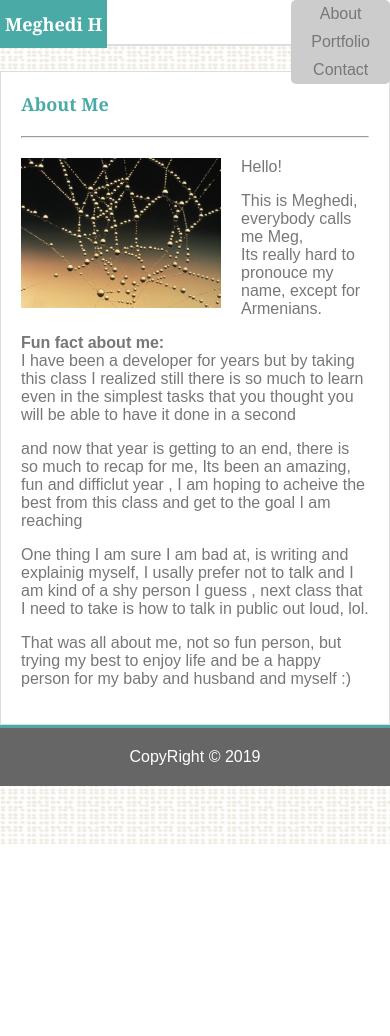
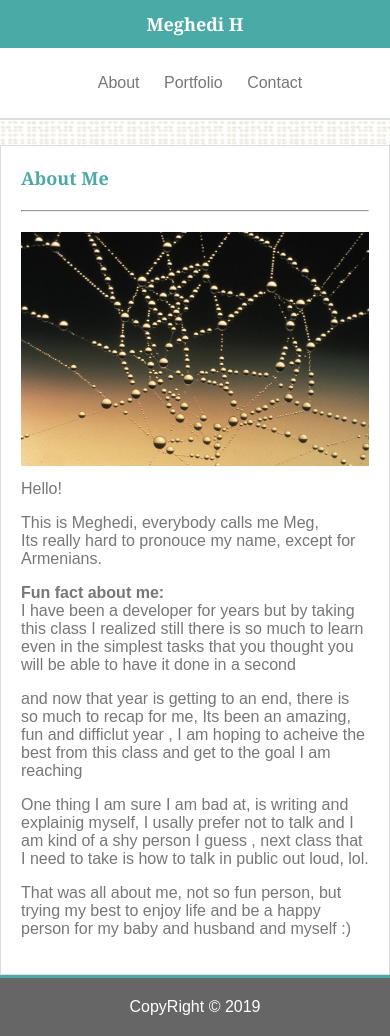
Before and after one commit to meghedi/Responsive-Portfolio, a plain HTML site: page index.html in a window 390 px wide. Before the commit the page ends 844 px from the top, so only its background shows below. Drawn offline with Linux system fonts and the light colour scheme.

Commit message:
added responsive menu

```diff
--- a/assets/css/style.css
+++ b/assets/css/style.css
@@ -223,9 +223,6 @@ box-shadow:
 /**************Media Queries **************/
 
 @media all and (max-width: 980px){
-    .responsive-nav:before{
-        display: none;
-    }
 
     nav ul{
         padding: 0px 20px;
@@ -250,31 +247,32 @@ footer{
 }
 
 @media all and (max-width: 640px){
-
-    .responsive-nav{
+    .logo, nav{
+        width:100%;
+        padding: 0px;
+    }
+    .logo{
         display: block;
     }
-    nav ul{
-        background-color: #ccc;
-        padding: 0px 20px;
-        margin:0px;
-        border-radius: 5px;
+    .inside-div{
+        height: auto;
     }
-    nav ul li{
+    .inside-div:after{
+        content: "";
         display: block;
-        padding:5px 0px;
-        text-align: center;
+        clear: both;
     }
-    .logo{
-        padding: 0px 5px;
+
+    img{
+        width:100%;
+        height: auto;
+        margin: 0 auto;
+        margin-bottom: 10px;
+        float: none;
     }
 
     h1{
         font-size: 18px;
-    }
-
-    .inside-div{
-        height: 44px;
     }
 
     .box{
```
